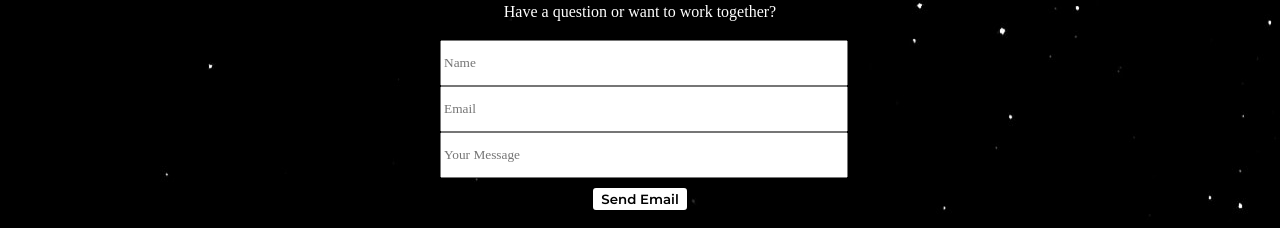
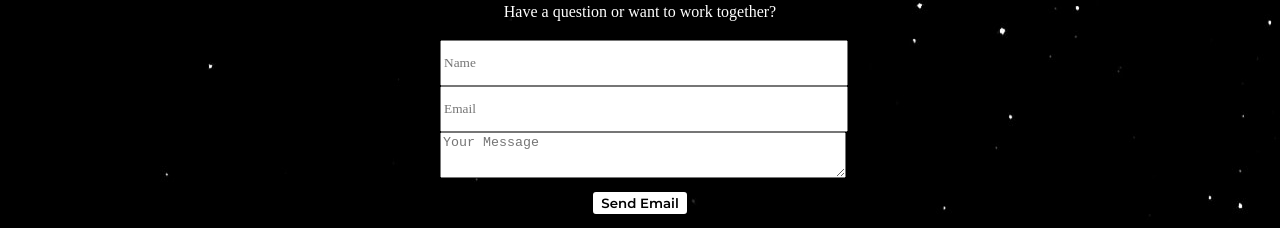
Before and after one commit to stacksonstack/my-portfolio, a React (Create React App) app: page /contact in a window 1280 px wide. Shown: the part 178-406 px from the top of the page. Built offline with nearby package versions, Linux system fonts and the light colour scheme; a web font is replaced by a local one.

Commit message:
changed message input to textarea

```diff
--- a/src/App.css
+++ b/src/App.css
@@ -296,9 +296,12 @@ a {
   color: white;
 }
 
-input {
+input, textarea {
   width: 100%;
   height: 40px;
+}
+textarea{
+  max-width: 100%;
 }
 form {
   width: 400px;
--- a/src/Components/Contact.js
+++ b/src/Components/Contact.js
@@ -21,7 +21,7 @@ function Contact(){
             <form onSubmit={sendEmail}>
                 <input placeholder="Name" name="name" /><br/>
                 <input placeholder="Email" name="email" /><br/>
-                <input placeholder="Your Message" name="message" /><br/>
+                <textarea placeholder="Your Message" name="message" /><br/>
                 <button type="submit" id="contact-btn">Send Email</button>
             </form>
             <div id="contact-icons" > <Icons/></div>
```
